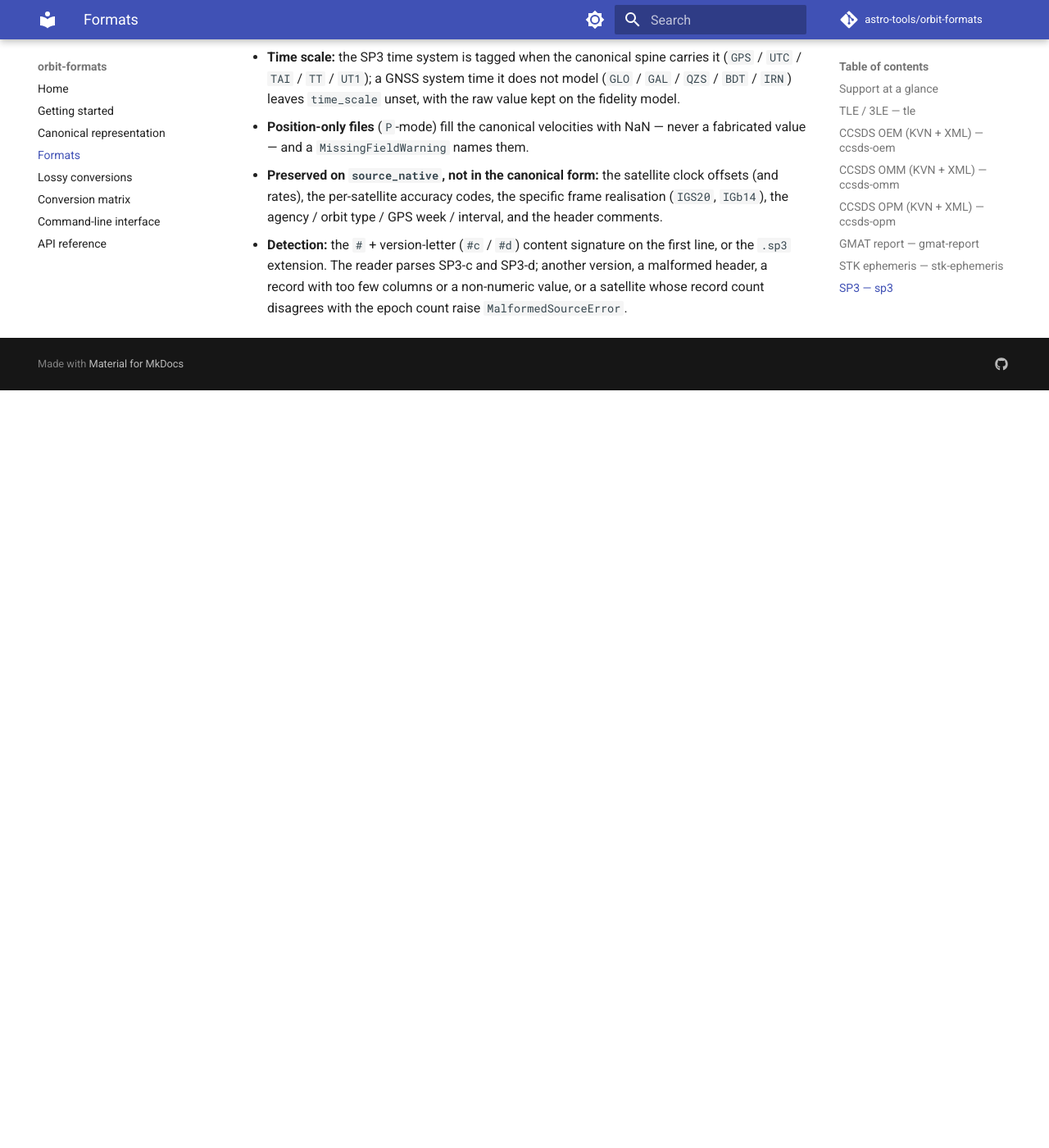
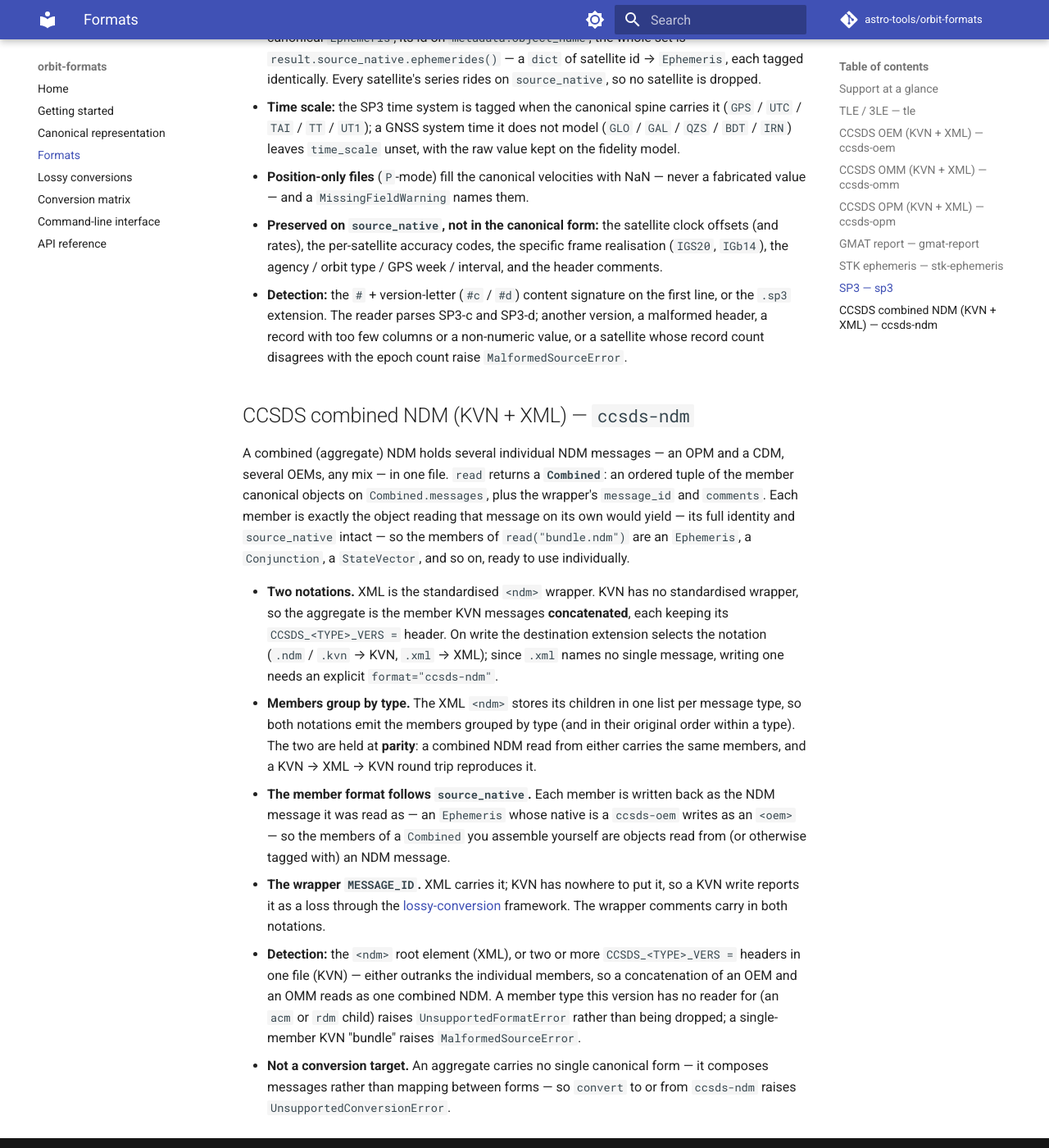
Before and after one commit to astro-tools/orbit-formats, an MkDocs documentation site: the page built from docs/formats.md, in a window 1280 px wide and 1400 px high, scrolled down 5550 px. Shown: the whole window at 82% size. Built offline with MkDocs 1.6.1 and Material for MkDocs 9.7.7, drawn with Linux system fonts in a browser that asks for light colours; comment, search, counter and statistics services are not loaded; before the commit the page ends 6026 px from its top, so only the background shows below that; some of the changed text lies outside the part shown.

Commit message:
Document the combined NDM and the Combined return shape
Add a combined-NDM section and "at a glance" row to the formats page (the two
notations, type grouping, the MESSAGE_ID caveat, detection, and that it composes
rather than converts), a Combined entry on the canonical-representation page (the
container read() returns for an aggregate, holding the member objects), and a
note on the conversion matrix that an aggregate is read and written but never
converted.

```diff
--- a/docs/formats.md
+++ b/docs/formats.md
@@ -16,12 +16,12 @@ fidelity model rather than dropped.
 | GMAT report | `gmat-report` | ✓ | — | ephemeris / state |
 | STK ephemeris | `stk-ephemeris` | ✓ | ✓ | ephemeris |
 | SP3 (SP3-c / SP3-d) | `sp3` | ✓ | — | ephemeris |
+| CCSDS combined NDM (KVN + XML) | `ccsds-ndm` | ✓ | ✓ | aggregate of NDM messages |
 
 TLE and OMM share the **mean-element set** canonical form, so they convert into each other:
-read a TLE and write an OMM, or read an OMM and write a TLE. Other formats — the rest of the
-CCSDS NDM family (AEM / CDM), SPICE SPK, RINEX navigation — are recognised by detection but
-not yet read or written; a `read` of one raises `UnsupportedFormatError`. They land in later
-versions.
+read a TLE and write an OMM, or read an OMM and write a TLE. SPICE SPK and RINEX navigation are
+recognised by detection but not yet read or written; a `read` of one raises
+`UnsupportedFormatError`. They land in later versions.
 
 **CCSDS notation — KVN and XML.** The OEM, OMM, and OPM each read and write in both CCSDS
 notations under a single format id. The two notations are held at **parity**: KVN and XML parse
@@ -213,3 +213,37 @@ writer, so a write to `.sp3` raises `UnsupportedFormatError`.
   or the `.sp3` extension. The reader parses SP3-c and SP3-d; another version, a malformed
   header, a record with too few columns or a non-numeric value, or a satellite whose record
   count disagrees with the epoch count raise `MalformedSourceError`.
+
+## CCSDS combined NDM (KVN + XML) — `ccsds-ndm`
+
+A combined (aggregate) NDM holds several individual NDM messages — an OPM and a CDM, several
+OEMs, any mix — in one file. `read` returns a **`Combined`**: an ordered tuple of the member
+canonical objects on `Combined.messages`, plus the wrapper's `message_id` and `comments`. Each
+member is exactly the object reading that message on its own would yield — its full identity and
+`source_native` intact — so the members of `read("bundle.ndm")` are an `Ephemeris`, a
+`Conjunction`, a `StateVector`, and so on, ready to use individually.
+
+- **Two notations.** XML is the standardised `<ndm>` wrapper. KVN has no standardised wrapper,
+  so the aggregate is the member KVN messages **concatenated**, each keeping its
+  `CCSDS_<TYPE>_VERS =` header. On write the destination extension selects the notation (`.ndm`
+  / `.kvn` → KVN, `.xml` → XML); since `.xml` names no single message, writing one needs an
+  explicit `format="ccsds-ndm"`.
+- **Members group by type.** The XML `<ndm>` stores its children in one list per message type,
+  so both notations emit the members grouped by type (and in their original order within a
+  type). The two are held at **parity**: a combined NDM read from either carries the same
+  members, and a KVN → XML → KVN round trip reproduces it.
+- **The member format follows `source_native`.** Each member is written back as the NDM message
+  it was read as — an `Ephemeris` whose native is a `ccsds-oem` writes as an `<oem>` — so the
+  members of a `Combined` you assemble yourself are objects read from (or otherwise tagged with)
+  an NDM message.
+- **The wrapper `MESSAGE_ID`.** XML carries it; KVN has nowhere to put it, so a KVN write
+  reports it as a loss through the [lossy-conversion](lossy-conversions.md) framework. The
+  wrapper comments carry in both notations.
+- **Detection:** the `<ndm>` root element (XML), or two or more `CCSDS_<TYPE>_VERS =` headers in
+  one file (KVN) — either outranks the individual members, so a concatenation of an OEM and an
+  OMM reads as one combined NDM. A member type this version has no reader for (an `acm` or `rdm`
+  child) raises `UnsupportedFormatError` rather than being dropped; a single-member KVN "bundle"
+  raises `MalformedSourceError`.
+- **Not a conversion target.** An aggregate carries no single canonical form — it composes
+  messages rather than mapping between forms — so `convert` to or from `ccsds-ndm` raises
+  `UnsupportedConversionError`.
```
Also changed, not shown: docs/canonical-representation.md (+8 -2 lines), docs/conversion-matrix.md (+6 -0 lines).
